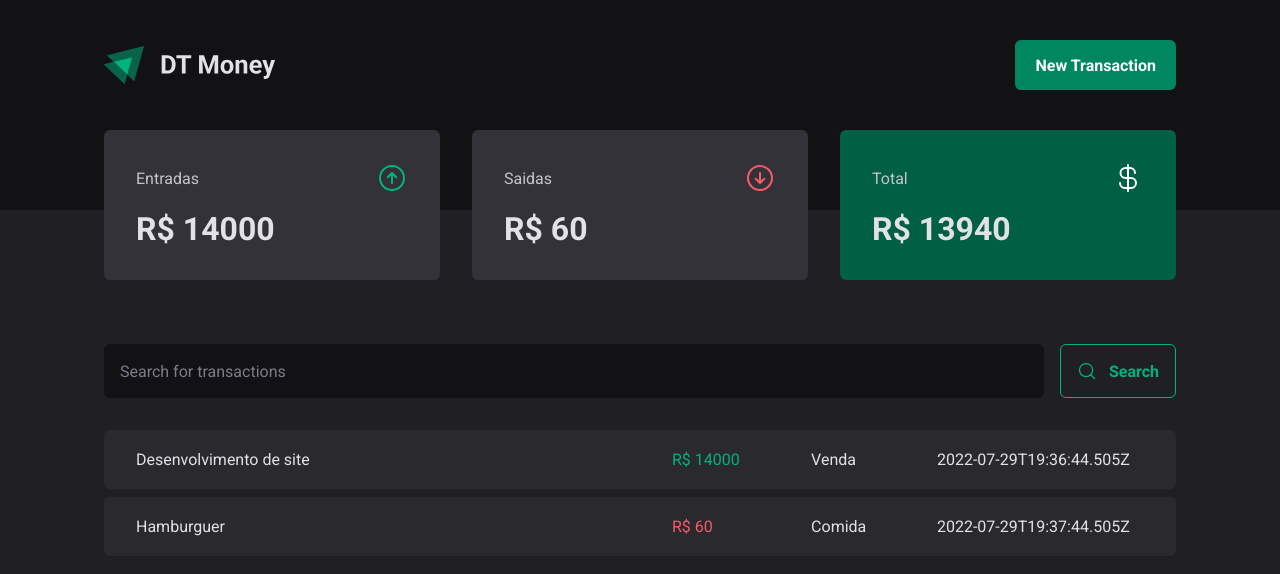
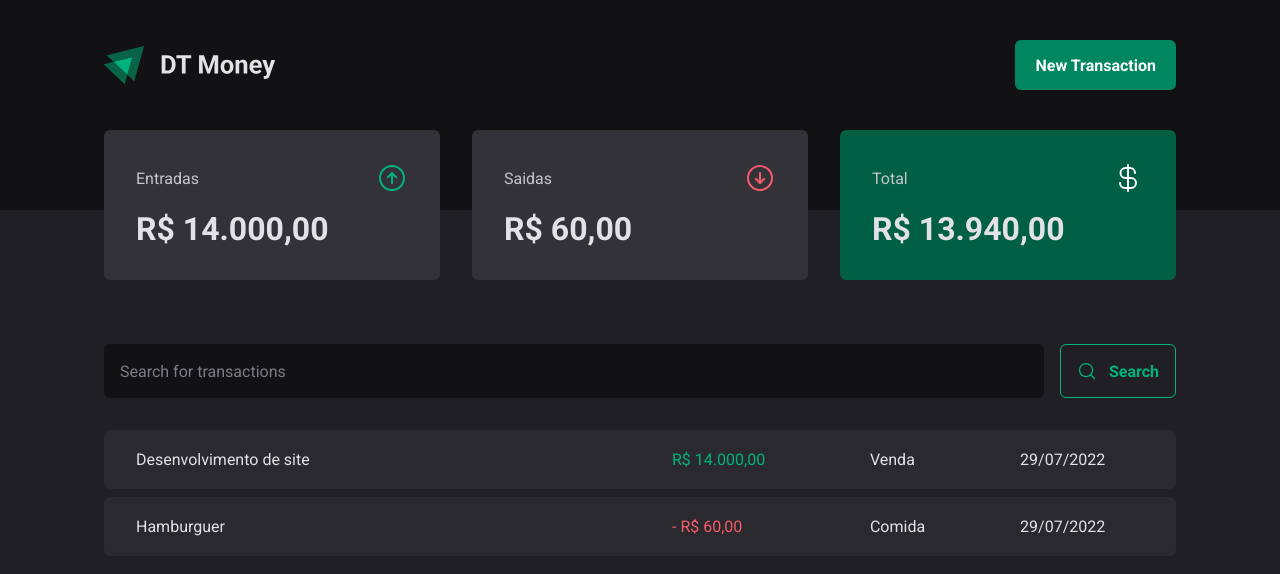
Before and after one commit to danielcaze/ignite-money, a React (Vite) app: page / in a window 1280 px wide. Shown: the top 574 px of the page. Built offline with nearby package versions, Linux system fonts and the light colour scheme; data requests are answered from the project's data file.

Commit message:
utils formatter

```diff
--- a/src/components/Summary/index.tsx
+++ b/src/components/Summary/index.tsx
@@ -1,6 +1,7 @@
 import { ArrowCircleDown, ArrowCircleUp, CurrencyDollar } from "phosphor-react";
 import { useContext } from "react";
 import { TransactionsContext } from "../../contexts/TransactionsContext";
+import { priceFormatter } from "../../utils/formatter";
 import * as S from "./styles";
 
 export function Summary() {
@@ -31,21 +32,21 @@
           <span>Entradas</span>
           <ArrowCircleUp size={32} color="#00b37e" />
         </header>
-        <strong>R$ {summary.income}</strong>
+        <strong>{priceFormatter.format(summary.income)}</strong>
       </S.SummaryCard>
       <S.SummaryCard>
         <header>
           <span>Saidas</span>
           <ArrowCircleDown size={32} color="#f75a68" />
         </header>
-        <strong>R$ {summary.outcome}</strong>
+        <strong>{priceFormatter.format(summary.outcome)}</strong>
       </S.SummaryCard>
       <S.SummaryCard variant="green">
         <header>
           <span>Total</span>
           <CurrencyDollar size={32} color="#ffffff" />
         </header>
-        <strong>R$ {summary.total}</strong>
+        <strong>{priceFormatter.format(summary.total)}</strong>
       </S.SummaryCard>
     </S.SummaryContainer>
   )
--- a/src/pages/Transactions/index.tsx
+++ b/src/pages/Transactions/index.tsx
@@ -2,6 +2,7 @@
 import { Header } from "../../components/Header";
 import { Summary } from "../../components/Summary";
 import { TransactionsContext } from "../../contexts/TransactionsContext";
+import { dateFormatter, priceFormatter } from "../../utils/formatter";
 import { SearchForm } from "./components/SearchForm";
 import * as S from "./styles";
 
@@ -24,11 +25,12 @@
                 <td width='50%'>{transaction.description}</td>
                 <td>
                   <S.PriceHighlight variant={transaction.type}>
-                    R$ {transaction.price}
+                    {transaction.type === 'outcome' && '- '}
+                    {priceFormatter.format(transaction.price)}
                   </S.PriceHighlight>
                 </td>
                 <td>{transaction.category}</td>
-                <td>{transaction.createdAt}</td>
+                <td>{dateFormatter.format(new Date(transaction.createdAt))}</td>
               </tr>
             ))}
           </tbody>
--- /dev/null
+++ b/src/utils/formatter.ts
@@ -0,0 +1,6 @@
+export const dateFormatter = new Intl.DateTimeFormat('pt-BR')
+
+export const priceFormatter = new Intl.NumberFormat('pt-BR', {
+  style: 'currency',
+  currency: 'BRL',
+})
```
